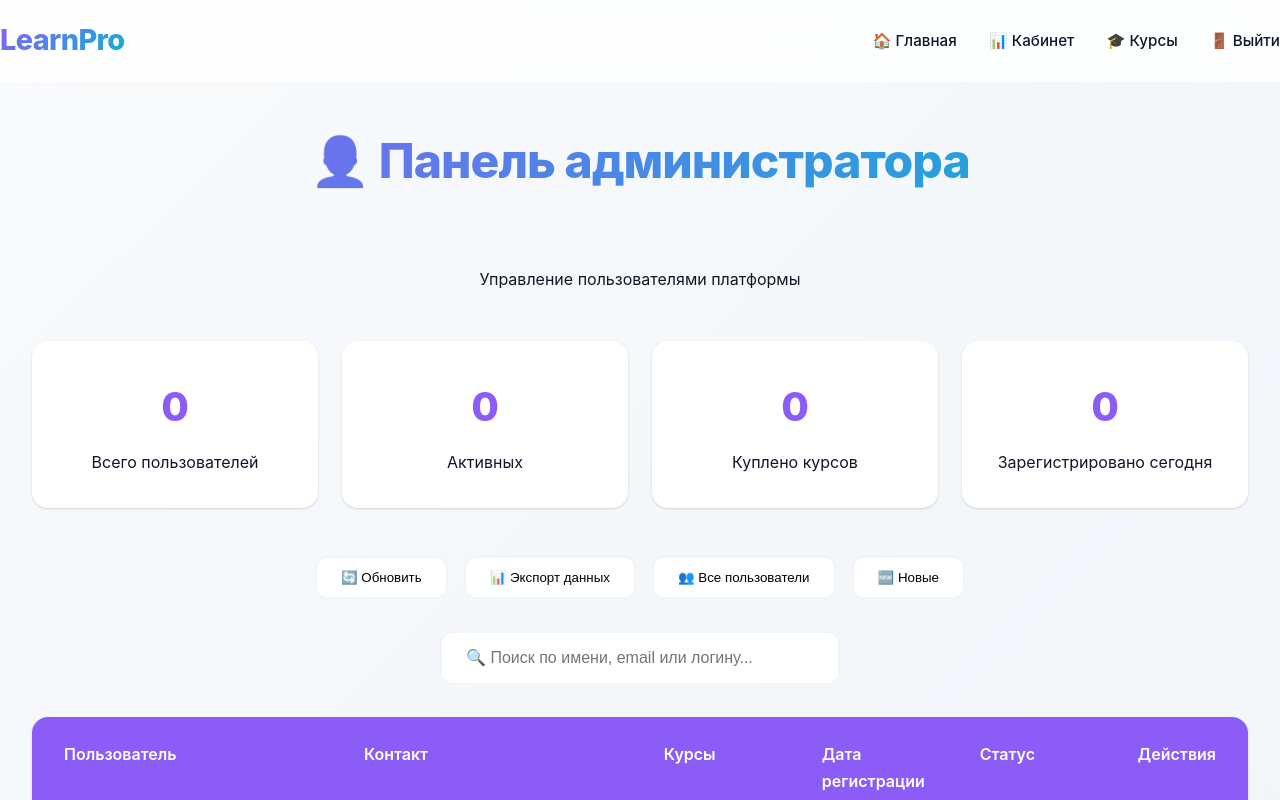
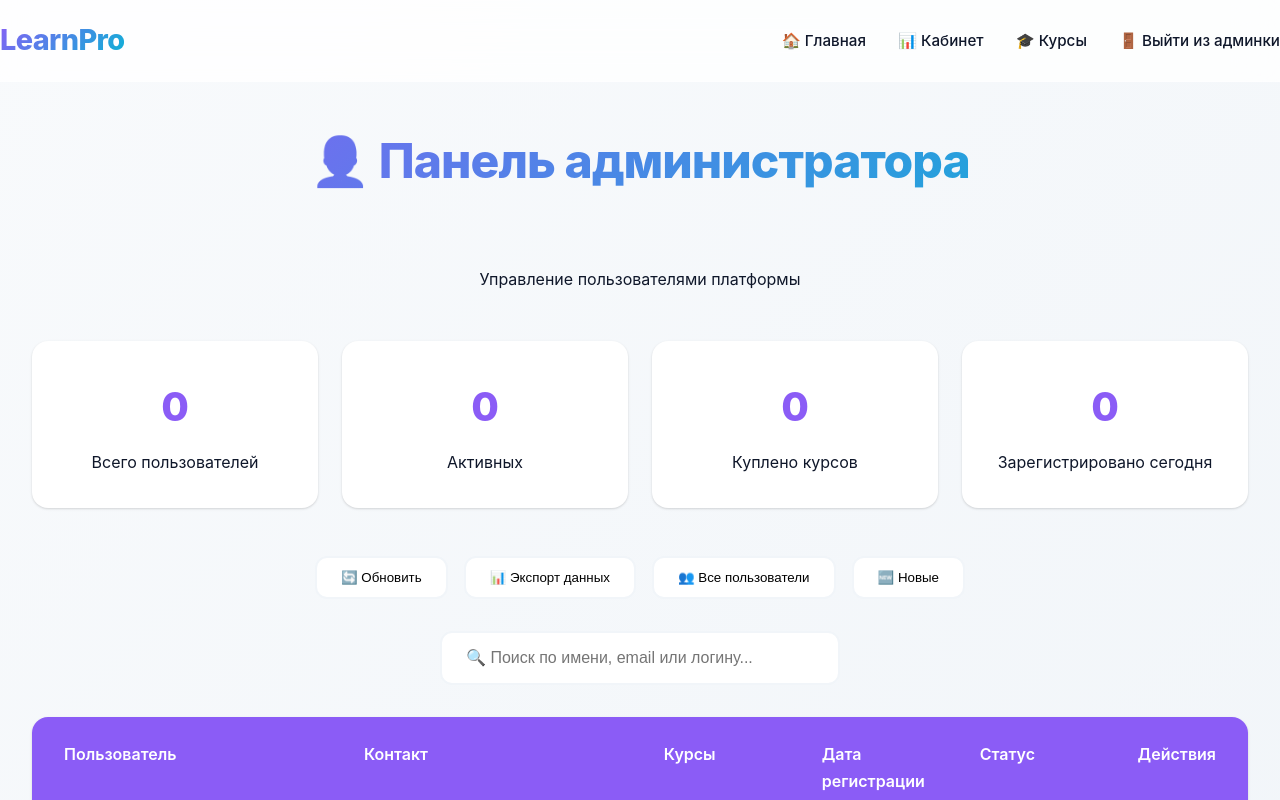
Before and after one commit to aleksand7/learnpro.github.io, a website: page admin.html in a window 1280 px wide. Shown: the top 800 px of the page. Drawn offline with Linux system fonts and the light colour scheme.

Commit message:
Update admin.html

```diff
--- a/admin.html
+++ b/admin.html
@@ -178,18 +178,28 @@
     </style>
 </head>
 <body>
+    <!-- В начале admin.html после открывающего тега <body> -->
+<script src="admin-auth.js"></script>
+<script>
+    // Проверка авторизации при загрузке админки
+    if (!window.checkAdminAuth()) {
+        // Перенаправление на страницу входа
+        window.location.href = 'admin-login.html';
+    }
+</script>
     <!-- Header -->
     <header class="header">
         <nav class="nav container">
             <div class="logo">
                 <h2>LearnPro</h2>
             </div>
-            <ul class="nav-links">
-                <li><a href="index.html">🏠 Главная</a></li>
-                <li><a href="dashboard.html">📊 Кабинет</a></li>
-                <li><a href="courses.html">🎓 Курсы</a></li>
-                <li><a href="#" class="logout-btn" onclick="logout()">🚪 Выйти</a></li>
-            </ul>
+
+        <ul class="nav-links">
+            <li><a href="index.html">🏠 Главная</a></li>
+             <li><a href="dashboard.html">📊 Кабинет</a></li>
+            <li><a href="courses.html">🎓 Курсы</a></li>
+            <li><a href="#" onclick="adminLogout()">🚪 Выйти из админки</a></li>
+        </ul>
         </nav>
     </header>
 
@@ -286,7 +296,7 @@
     </div>
 
     <script src="admin.js"></script>
-</body>
+</body>я
 <!-- Добавьте этот код перед закрывающим тегом </body> -->
 <!-- Кнопка "Наверх" -->
 <button id="scrollToTop" class="scroll-to-top-btn" title="Наверх">
```
